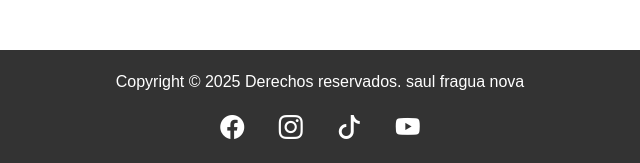
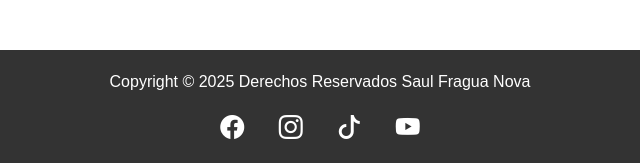
Before and after one commit to saulfragua/solucionesinformaticas, a plain HTML site: page index.html in a window 1280 px wide. Shown: the part 3151-3314 px from the top of the page, 320-960 px from the left. Drawn offline with nearby package versions, Linux system fonts and the light colour scheme.

Commit message:
Update index.html

```diff
--- a/index.html
+++ b/index.html
@@ -266,7 +266,7 @@
 <!-- pie de pagina -->
 <footer class="footer">
     <div>
-      <p>Copyright &copy; 2025 Derechos reservados. saul fragua nova</p>
+      <p>Copyright &copy; 2025 Derechos Reservados Saul Fragua Nova</p>
       <div class="social-icons">
         <a href="https://www.facebook.com" target="_blank" title="Facebook"><i class="bi bi-facebook"></i></a>
         <a href="https://www.instagram.com" target="_blank" title="Instagram"><i class="bi bi-instagram"></i></a>
```
